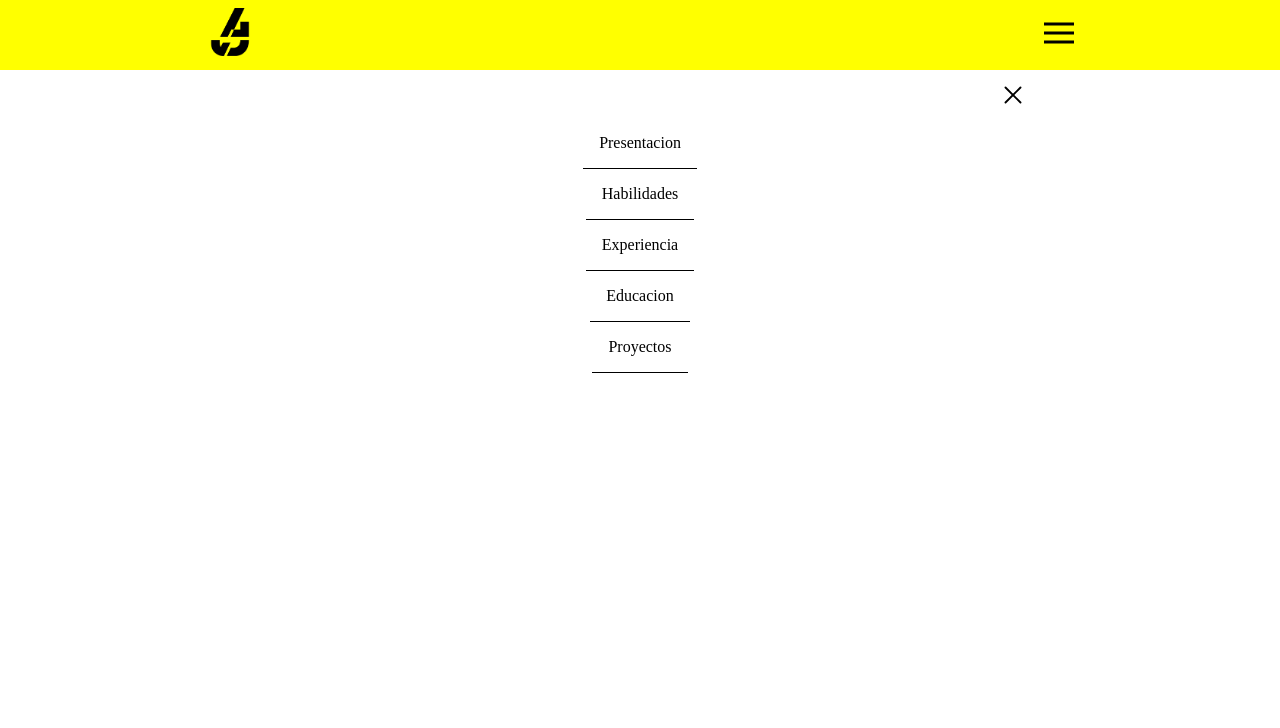
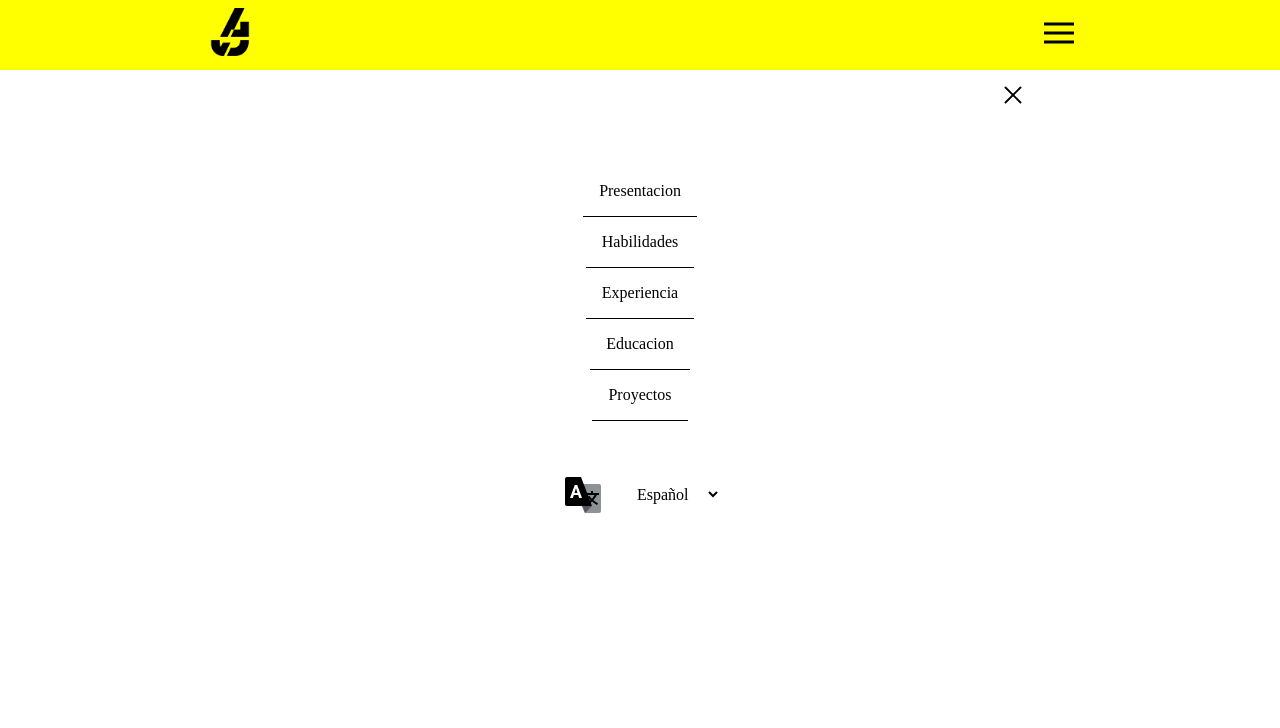
Before and after one commit to DanielPMdev/ProjectoWeb-PortFolio-Daniel, a plain HTML site: page index.html in a window 1280 px wide. Both pictures are taken after a click on the element 1059 px from the left and 35 px from the top of the page. Shown: the top 728 px of the page. Drawn offline with Linux system fonts and the light colour scheme; a web font is replaced by a local one.

Commit message:
Idioma Implementado

```diff
--- a/CSS/styles.css
+++ b/CSS/styles.css
@@ -69,11 +69,35 @@ nav{
     margin-top: 3rem;
 }
 
-.movilmenu--links a{
+.Enlaces--Menu{
+    display: flex;
+    flex-direction: column;
+    align-items: center;
+    margin-top: 3rem;
+    margin-bottom: 3rem;
+}
+
+.Enlaces--Menu a{
     text-decoration: none;
     color: black;
     padding: 1rem;
     border-bottom: 1px solid black;
+}
+
+.Idioma{
+    display: flex;
+    align-items: center;
+    gap: 0.625rem;
+    margin-bottom: 3rem;
+}
+
+.Idioma select{
+    font-family: var(--fuente--principal) ;
+    background: none;
+    border: none;
+    padding: 1rem;
+    font-size: 1rem;
+    border-radius: 5px;;
 }
 
 /*- Presentación -*/
--- a/JavaScript/script.js
+++ b/JavaScript/script.js
@@ -54,3 +54,14 @@ for (var i = 0; i < enlacesMenu.length; i++) {
         document.body.style.overflow = 'auto';
     });
 }
+
+
+function cambiarIdioma() {
+    var selector = document.getElementById("idioma");
+    var idioma = selector.options[selector.selectedIndex].value;
+    if (idioma == "es") {
+        window.location.href = "index.html"
+    } else if (idioma == "en") {
+        window.location.href = "./Idiomas/ingles.html";
+    }
+}
--- a/index.html
+++ b/index.html
@@ -31,13 +31,30 @@
                         </button>
                     </div>
                     <div class="movilmenu--links">
+                        <div class="Enlaces--Menu">
                         <a href="#Presentacion"><span>Presentacion</span></a>
                         <a href="#Habilidades"><span>Habilidades</span></a>
                         <a href="#Experiencia"><span>Experiencia</span></a>
                         <a href="#Educacion"><span>Educacion</span></a>
                         <a href="#Proyectos"><span>Proyectos</span></a>
+                        </div>
                         <div class="Idioma">
-
+                            <svg xmlns="http://www.w3.org/2000/svg" x="0px" y="0px" width="48" height="48" viewBox="0,0,256,256"
+                                style="fill:#000000;">
+                                <g fill="none" fill-rule="nonzero" stroke="none" stroke-width="1" stroke-linecap="butt" stroke-linejoin="miter"
+                                stroke-miterlimit="10" stroke-dasharray="" stroke-dashoffset="0" font-family="none" font-weight="none"
+                                font-size="none" text-anchor="none" style="mix-blend-mode: normal"><g transform="scale(5.33333,5.33333)">
+                                <path d="M15,13h25c1.104,0 2,0.896 2,2v25c0,1.104 -0.896,2 -2,2h-14z" fill="#8c9295"></path>
+                                <path d="M26.832,34.854l-0.916,-1.776l0.889,-0.459c0.061,-0.031 6.101,-3.208 9.043,-9.104l0.446,-0.895l1.79,0.893l-0.447,0.895c-3.241,6.496 -9.645,9.85 -9.916,9.989z"
+                                fill="#000000"></path>
+                                <path d="M38.019,34l-0.87,-0.49c-0.207,-0.116 -5.092,-2.901 -8.496,-7.667l1.627,-1.162c3.139,4.394 7.805,7.061 7.851,7.087l0.869,0.492zM26,22h14v2h-14z" fill="#000000"></path>
+                                <path d="M32,20h2v4h-2z" fill="#000000"></path><path d="M33,35h-25c-1.104,0 -2,-0.896 -2,-2v-25c0,-1.104 0.896,-2 2,-2h14z" fill="#000000"></path>
+                                <path d="M26,42l-3,-7h10z" fill="#565860"></path><path d="M19.172,24h-4.36l-1.008,3h-2.804l4.764,-13h2.444l4.792,13h-2.805zM15.444,22h3.101l-1.559,-4.714z" fill="#ffffff"></path></g></g>
+                            </svg>
+                            <select name="idioma" id="idioma" onchange="cambiarIdioma()">
+                                <option value="es">Español</option>
+                                <option value="en">Ingles</option>
+                            </select>
                         </div>
                         <div class="Apariencia">
 
```
Also changed, not shown: Idiomas/ingles.html (added, +11 -0 lines).
